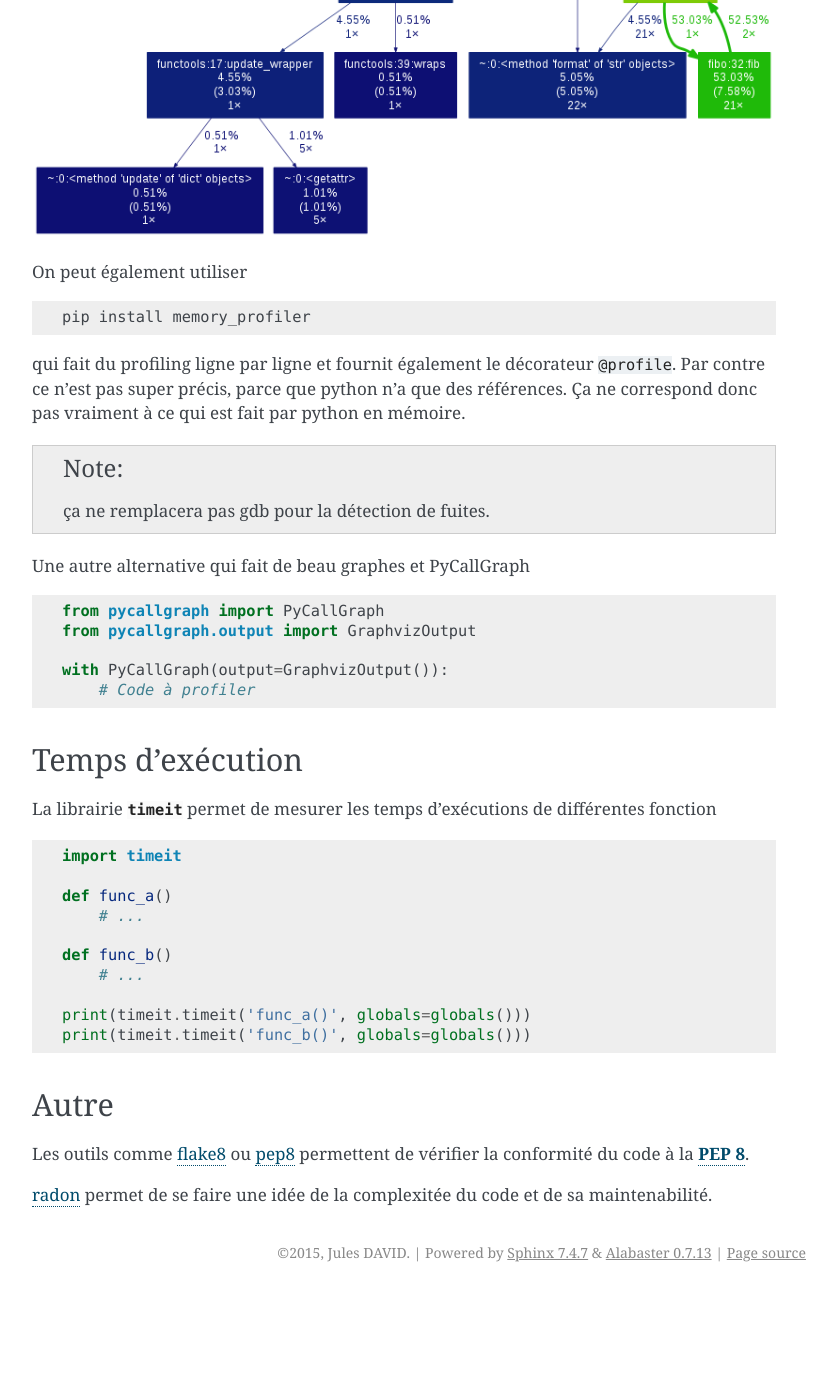
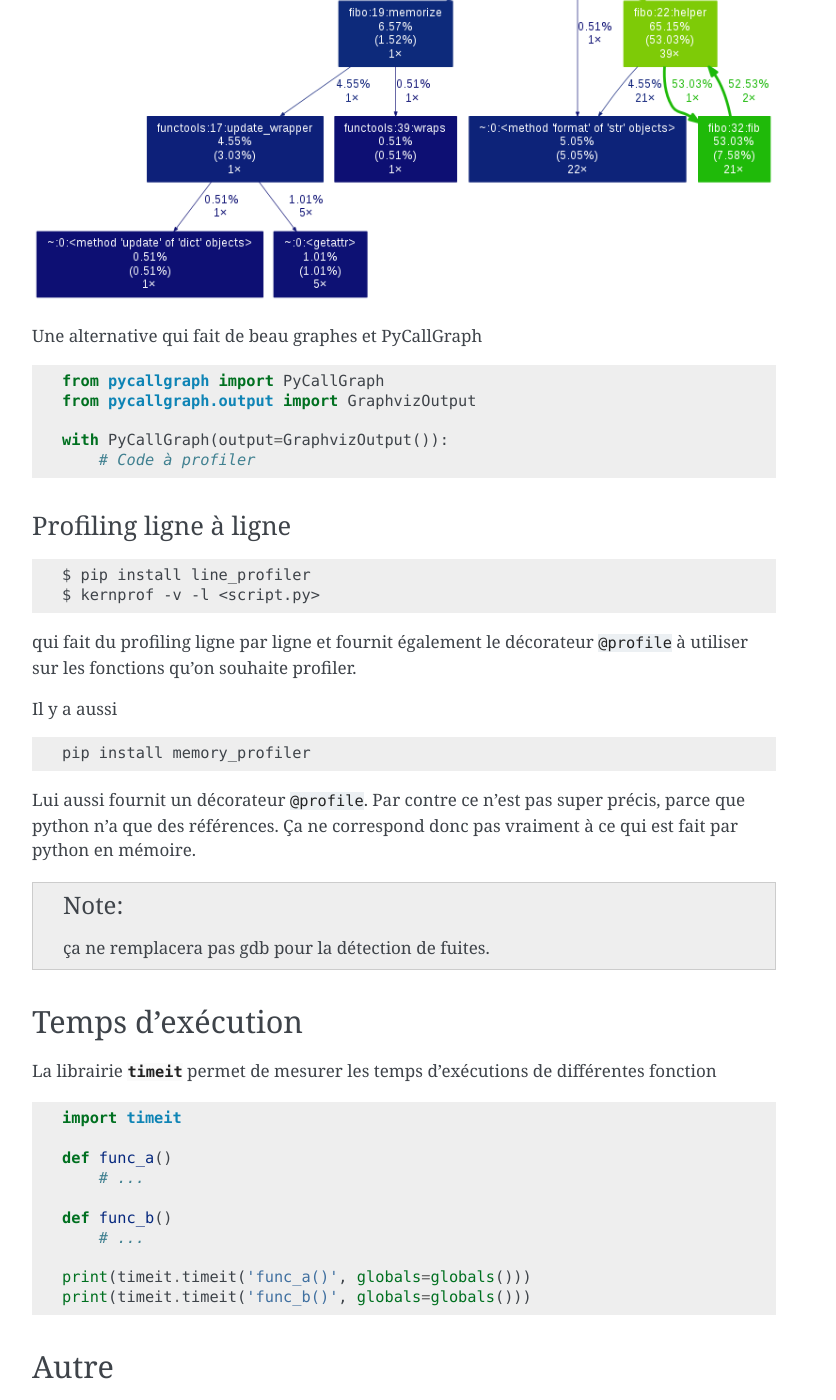
Before and after one commit to galactics/doc-python, a Sphinx documentation site: the page built from source/06-tools.rst, in a window 1280 px wide and 1400 px high, scrolled down 4815 px. Shown: the whole window, without its empty margins (346-1182 px from the left). Built offline with Sphinx 7.4.7, drawn with Linux system fonts in a browser that asks for light colours; before the commit the page ends 6107 px from its top, so only the background shows below that; some of the changed text lies outside the part shown.

Commit message:
réorganisation section profiling

```diff
--- a/source/06-tools.rst
+++ b/source/06-tools.rst
@@ -222,6 +222,9 @@ Documentation
 Profiling
 ---------
 
+Profiling de fonctions
+^^^^^^^^^^^^^^^^^^^^^^
+
 .. code-block:: shell
 
     python -m cProfile -o profile.pstats fibo.py
@@ -235,20 +238,7 @@ pour avoir le nombre d'appels sur chaque fonction.
 
 .. image:: _static/profiling.png
 
-On peut également utiliser
-
-.. code-block:: shell
-
-    pip install memory_profiler
-
-qui fait du profiling ligne par ligne et fournit également le décorateur
-``@profile``.
-Par contre ce n'est pas super précis, parce que python n'a que des références.
-Ça ne correspond donc pas vraiment à ce qui est fait par python en mémoire.
-
-.. note:: ça ne remplacera pas gdb pour la détection de fuites.
-
-Une autre alternative qui fait de beau graphes et PyCallGraph
+Une alternative qui fait de beau graphes et PyCallGraph
 
 .. code-block:: python
 
@@ -257,6 +247,30 @@ Une autre alternative qui fait de beau graphes et PyCallGraph
 
     with PyCallGraph(output=GraphvizOutput()):
         # Code à profiler
+
+Profiling ligne à ligne
+^^^^^^^^^^^^^^^^^^^^^^^
+
+.. code-block:: shell
+
+    $ pip install line_profiler
+    $ kernprof -v -l <script.py>
+
+qui fait du profiling ligne par ligne et fournit également le décorateur
+``@profile`` à utiliser sur les fonctions qu'on souhaite profiler.
+
+Il y a aussi
+
+.. code-block:: shell
+
+    pip install memory_profiler
+
+Lui aussi fournit un décorateur ``@profile``.
+Par contre ce n'est pas super précis, parce que python n'a que des références.
+Ça ne correspond donc pas vraiment à ce qui est fait par python en mémoire.
+
+.. note:: ça ne remplacera pas gdb pour la détection de fuites.
+
 
 Temps d'exécution
 -----------------
```
